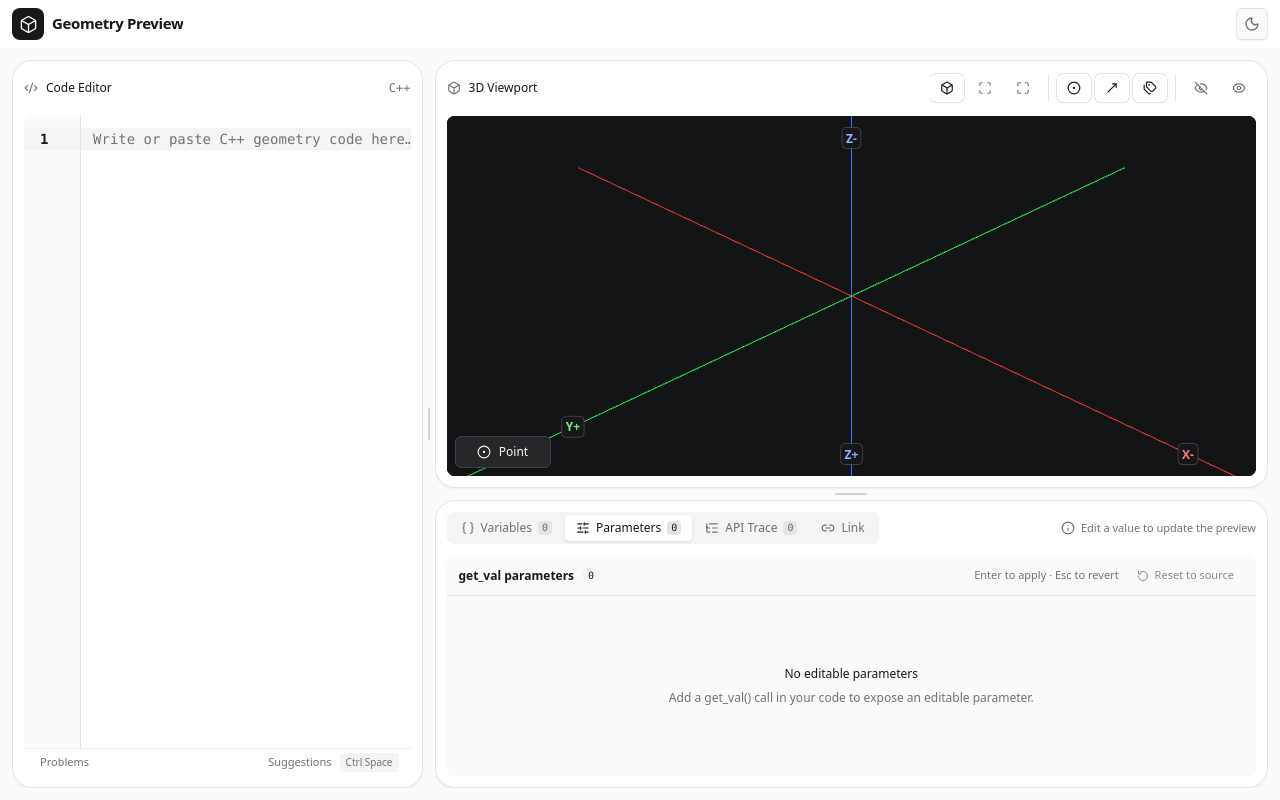
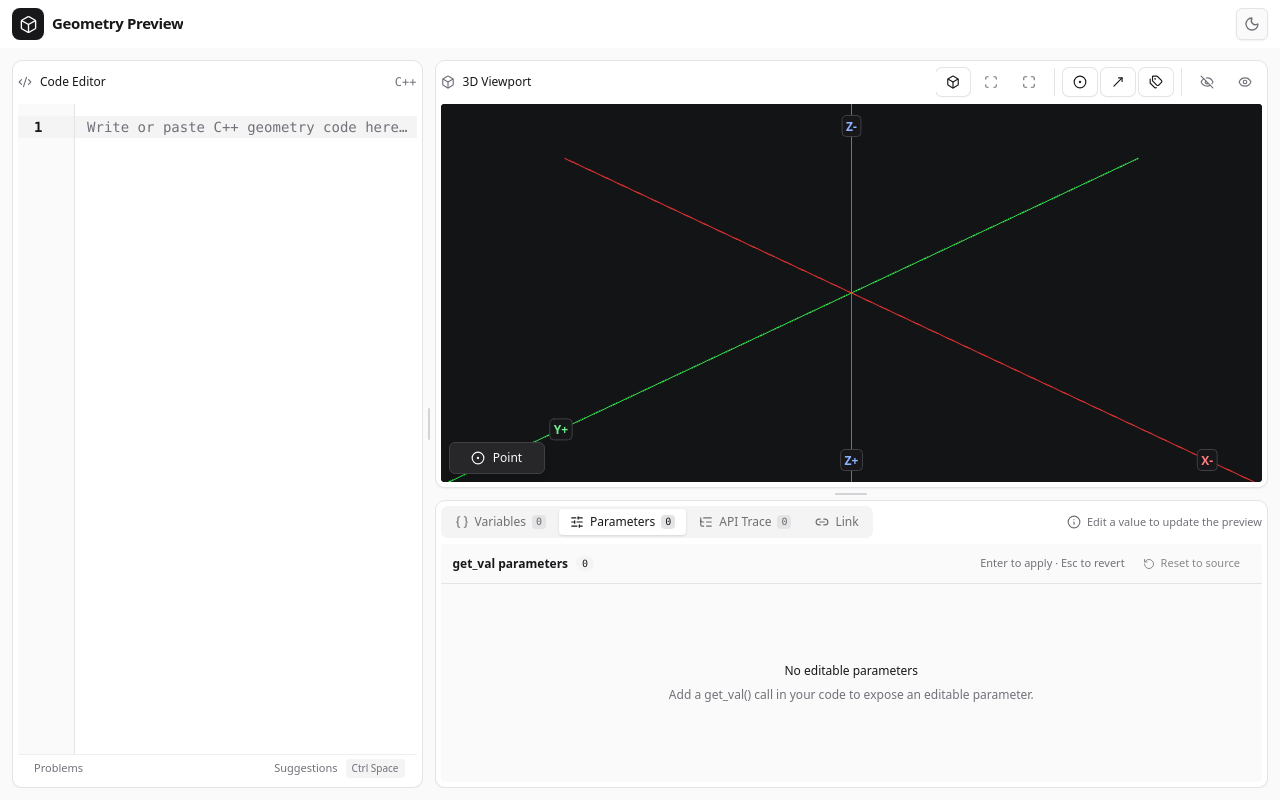
Before and after one commit to PhanVonHohenzollern/3d, a React (Vite) app: page / in a window 1280 px wide. Built offline with nearby package versions, Linux system fonts and the light colour scheme.

Commit message:
Reduce panel padding and nested corner radii

```diff
--- a/src/components/DockArea.tsx
+++ b/src/components/DockArea.tsx
@@ -18,7 +18,7 @@ export function DockArea({ height, title, tabs, counts, panels }: DockAreaProps)
       value={active?.name}
       onValueChange={(name) => tabs.find((tab) => tab.name === name)?.raise()}
       aria-label={`${title} inspector`}
-      className="workspace-panel @container flex min-h-0 shrink-0 flex-col gap-3 overflow-hidden border border-line bg-base shadow-xs"
+      className="workspace-panel @container flex min-h-0 shrink-0 flex-col gap-[var(--panel-inset)] overflow-hidden border border-line bg-base shadow-xs"
       style={{ height }}
     >
       <div className="flex h-8 shrink-0 items-center gap-2">
--- a/src/index.css
+++ b/src/index.css
@@ -6,8 +6,8 @@
 :root {
   --radius: 0.5rem;
   --workspace-gap: 12px;
-  --panel-inset: 12px;
-  --surface-radius: 8px;
+  --panel-inset: 6px;
+  --surface-radius: 4px;
   --panel-radius: calc(var(--surface-radius) + var(--panel-inset));
   --card-foreground: var(--foreground);
   --popover: var(--card);
@@ -235,7 +235,7 @@
     border-radius: var(--panel-radius);
     /* Include the 1px border in the outer-to-inner corner offset. */
     padding: calc(var(--panel-inset) - 1px);
-    gap: var(--workspace-gap);
+    gap: var(--panel-inset);
   }
 
   .workspace-surface {
```
